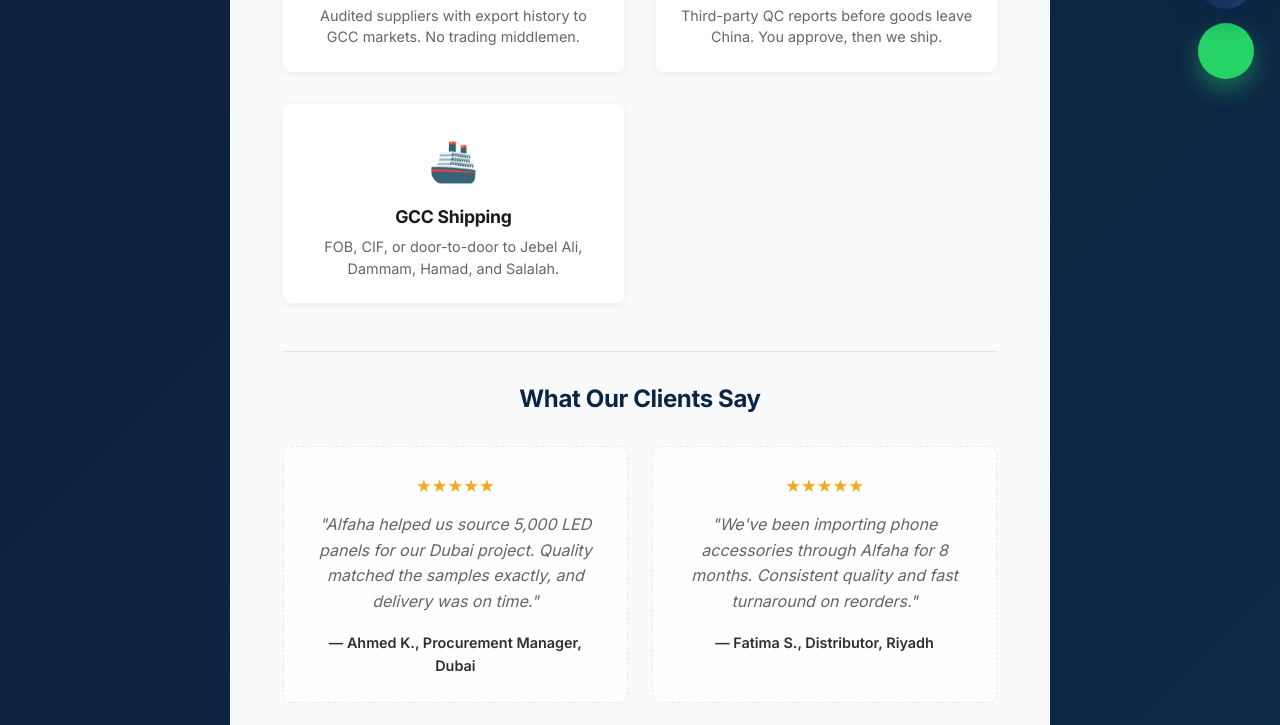
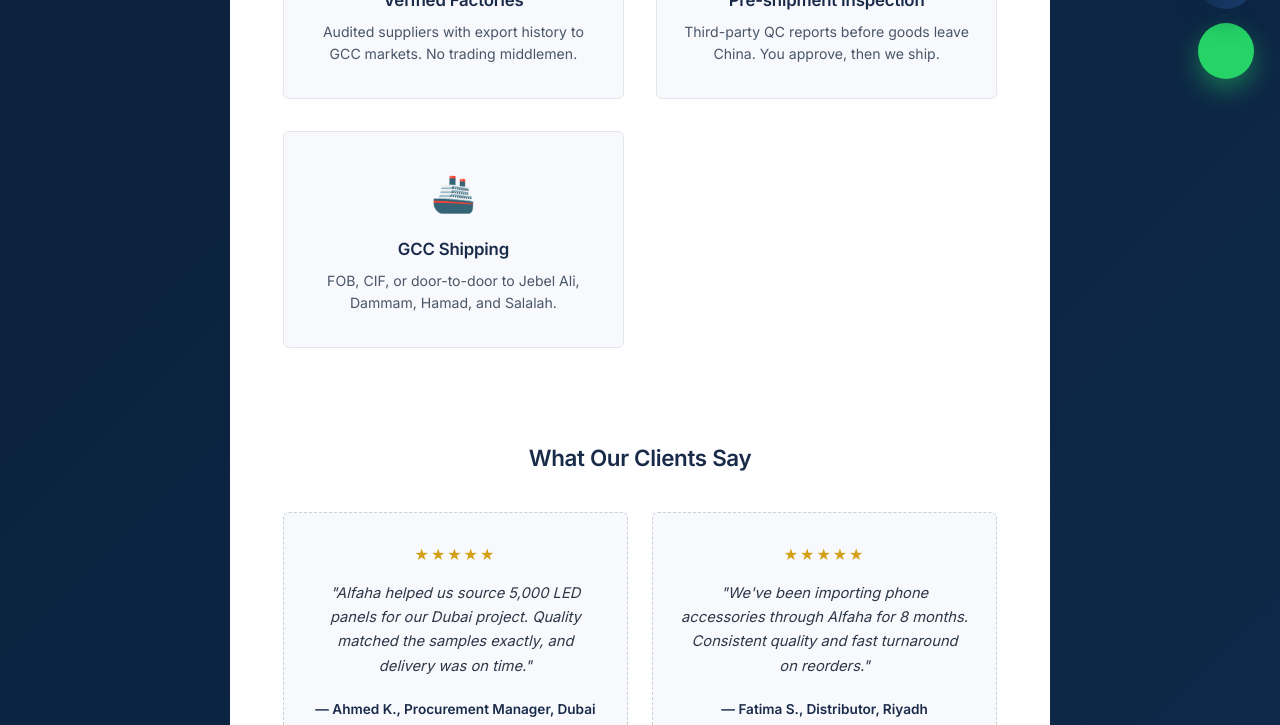
Before and after one commit to malfahad-1/malfahad-1.github.io, a plain HTML site: page public/index.html in a window 1280 px wide. Shown: the part 695-1420 px from the top of the page. Drawn offline with Linux system fonts and the light colour scheme.

Commit message:
Update style.css

```diff
--- a/public/style.css
+++ b/public/style.css
@@ -1060,55 +1060,65 @@ h3 { font-size: 1.1rem; font-weight: 700; }
 .text-center {
   text-align: center;
 }
-/* Trust Section */
+/* Trust Section — Professional Palette */
 .trust-section {
-  padding: 3rem 0;
-  background: #f8fafc;
+  padding: 3.5rem 0;
+  background: #ffffff;
+  border-top: 1px solid #e8ecf0;
+  border-bottom: 1px solid #e8ecf0;
 }
 
 .trust-badges {
   display: grid;
-  grid-template-columns: repeat(auto-fit, minmax(250px, 1fr));
+  grid-template-columns: repeat(auto-fit, minmax(260px, 1fr));
   gap: 2rem;
-  margin-bottom: 3rem;
+  margin-bottom: 3.5rem;
 }
 
 .trust-badge {
   text-align: center;
-  padding: 1.5rem;
-  background: #fff;
-  border-radius: 8px;
-  box-shadow: 0 2px 8px rgba(0,0,0,0.06);
+  padding: 2rem 1.5rem;
+  background: #f7f9fc;
+  border: 1px solid #e2e6eb;
+  border-radius: 6px;
+  transition: box-shadow 0.2s ease;
+}
+
+.trust-badge:hover {
+  box-shadow: 0 4px 12px rgba(0,0,0,0.06);
 }
 
 .trust-icon {
-  font-size: 2.5rem;
+  font-size: 2.25rem;
   display: block;
-  margin-bottom: 0.75rem;
+  margin-bottom: 1rem;
 }
 
 .trust-badge h3 {
-  font-size: 1.1rem;
-  margin-bottom: 0.5rem;
-  color: #1a1a1a;
+  font-size: 1.05rem;
+  font-weight: 600;
+  color: #1a2b4a;
+  margin-bottom: 0.6rem;
+  letter-spacing: -0.01em;
 }
 
 .trust-badge p {
-  font-size: 0.9rem;
-  color: #666;
-  line-height: 1.5;
+  font-size: 0.88rem;
+  color: #4a5568;
+  line-height: 1.6;
 }
 
 /* Testimonials */
 .testimonials {
-  padding-top: 2rem;
-  border-top: 1px solid #e5e5e5;
+  padding-top: 2.5rem;
 }
 
 .testimonials h2 {
   text-align: center;
-  margin-bottom: 2rem;
-  font-size: 1.5rem;
+  margin-bottom: 2.5rem;
+  font-size: 1.4rem;
+  font-weight: 600;
+  color: #1a2b4a;
 }
 
 .testimonial-grid {
@@ -1118,39 +1128,46 @@ h3 { font-size: 1.1rem; font-weight: 700; }
 }
 
 .testimonial-card {
-  background: #fff;
-  border: 1px solid #e5e5e5;
-  border-radius: 8px;
-  padding: 1.5rem;
+  background: #f7f9fc;
+  border: 1px solid #e2e6eb;
+  border-radius: 6px;
+  padding: 1.75rem;
 }
 
 .testimonial-card.placeholder {
   border-style: dashed;
-  opacity: 0.9;
+  border-color: #c8d0d8;
 }
 
 .stars {
-  color: #f59e0b;
-  font-size: 1.1rem;
-  margin-bottom: 0.75rem;
+  color: #d4a017;
+  font-size: 1rem;
+  margin-bottom: 0.85rem;
+  letter-spacing: 2px;
 }
 
 .testimonial-text {
   font-style: italic;
-  color: #555;
-  line-height: 1.6;
-  margin-bottom: 1rem;
+  color: #2d3748;
+  line-height: 1.65;
+  margin-bottom: 1.25rem;
+  font-size: 0.92rem;
 }
 
 .testimonial-author {
   font-weight: 600;
-  font-size: 0.9rem;
-  color: #1a1a1a;
+  font-size: 0.85rem;
+  color: #1a2b4a;
 }
 
 .testimonial-note {
   text-align: center;
-  margin-top: 1.5rem;
-  font-size: 0.9rem;
-  color: #666;
+  margin-top: 2rem;
+  font-size: 0.88rem;
+  color: #718096;
 }
+
+.testimonial-note a {
+  color: #2b6cb0;
+  font-weight: 500;
+}
```
